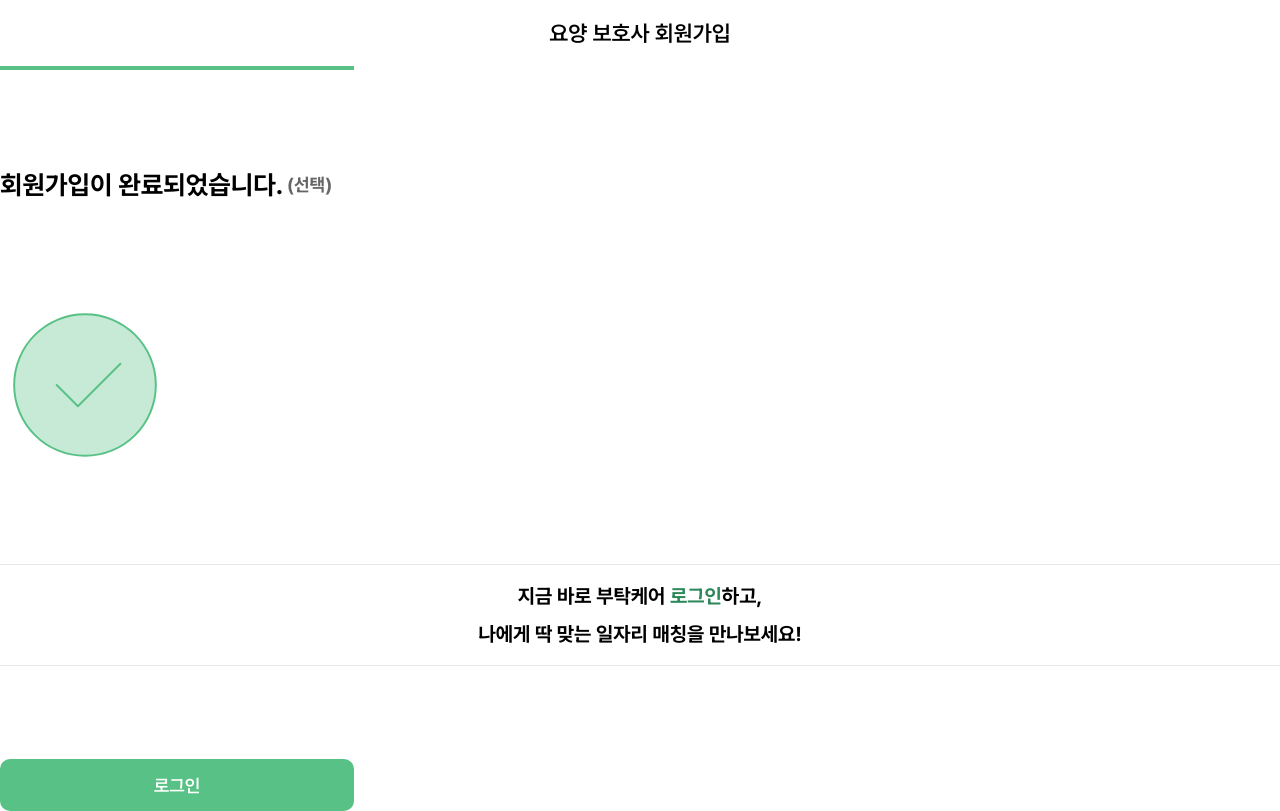
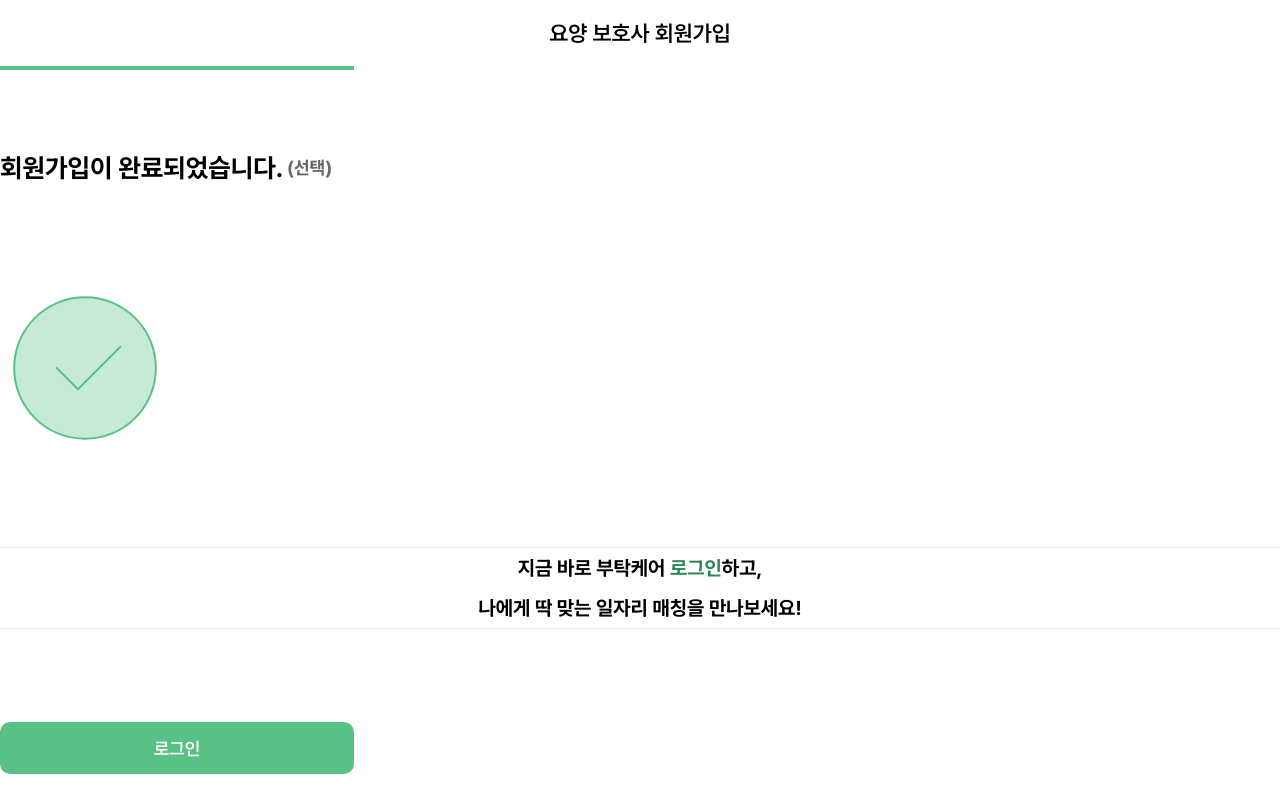
Before and after one commit to butakcare/butakcare_front, a Next.js app in the folder front/: page /sign_up/guardian/success in a window 1280 px wide. Built offline with nearby package versions, Linux system fonts and the light colour scheme.

Commit message:
feat: success페이지 완성

```diff
--- a/front/src/app/sign_up/guardian/success/page.tsx
+++ b/front/src/app/sign_up/guardian/success/page.tsx
@@ -22,15 +22,15 @@ export default function GuardianStep9() {
           style={{ width: `100%` }}
         />
       </div>
-      <div className="h-[95px]" />
+      <div className="h-[78px]" />
       <TitleText text1="회원가입이 완료되었습니다." text2="" on={false} />
       <div className="h-[95px]" />
 
       <Image src={CheckIcon} alt="성공" />
       <div className="h-[94px]" />
 
-      <div className="border-t border-b py-4 w-full">
-        <p className="text-center text-black mb-2 font-bold text-[20px]">
+      <div className="border-t border-b  leading-[40px]  w-full">
+        <p className="text-center text-black font-bold text-[20px]">
           지금 바로 부탁케어{" "}
           <span className="text-[#2D8859] font-bold">로그인</span>하고,
         </p>
--- a/front/src/app/sign_up/manager/success/page.tsx
+++ b/front/src/app/sign_up/manager/success/page.tsx
@@ -22,15 +22,16 @@ export default function GuardianStep9() {
           style={{ width: `100%` }}
         />
       </div>
-      <div className="h-[95px]" />
+      <div className="h-[78px]" />
+
       <TitleText text1="회원가입이 완료되었습니다." text2="" on={false} />
       <div className="h-[95px]" />
 
       <Image src={CheckIcon} alt="성공" />
       <div className="h-[94px]" />
 
-      <div className="border-t border-b py-4 w-full">
-        <p className="text-center text-black mb-2 font-bold text-[20px]">
+      <div className="border-t border-b  leading-[40px]  w-full">
+        <p className="text-center text-black font-bold text-[20px]">
           지금 바로 부탁케어{" "}
           <span className="text-[#2D8859] font-bold">로그인</span>하고,
         </p>
```
